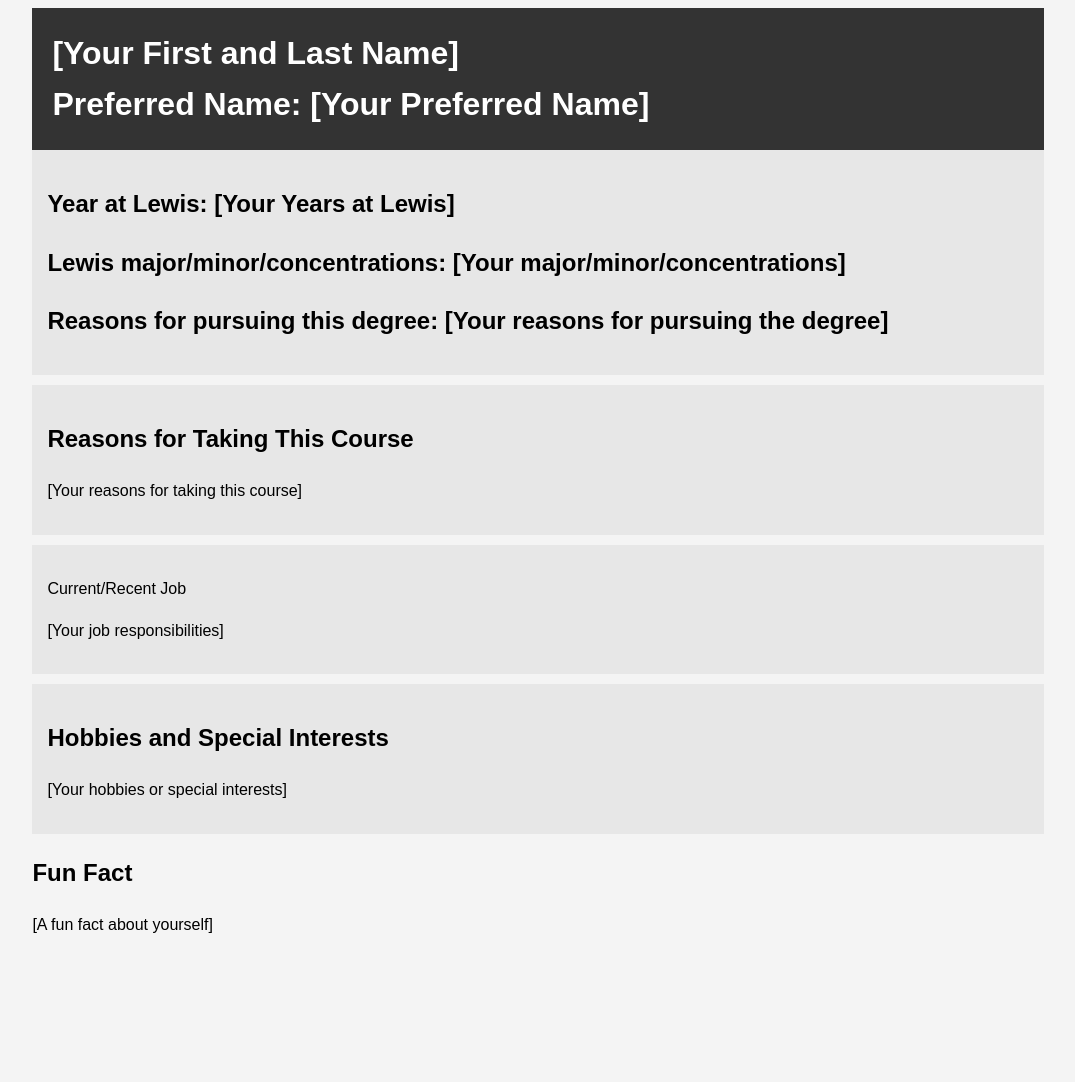
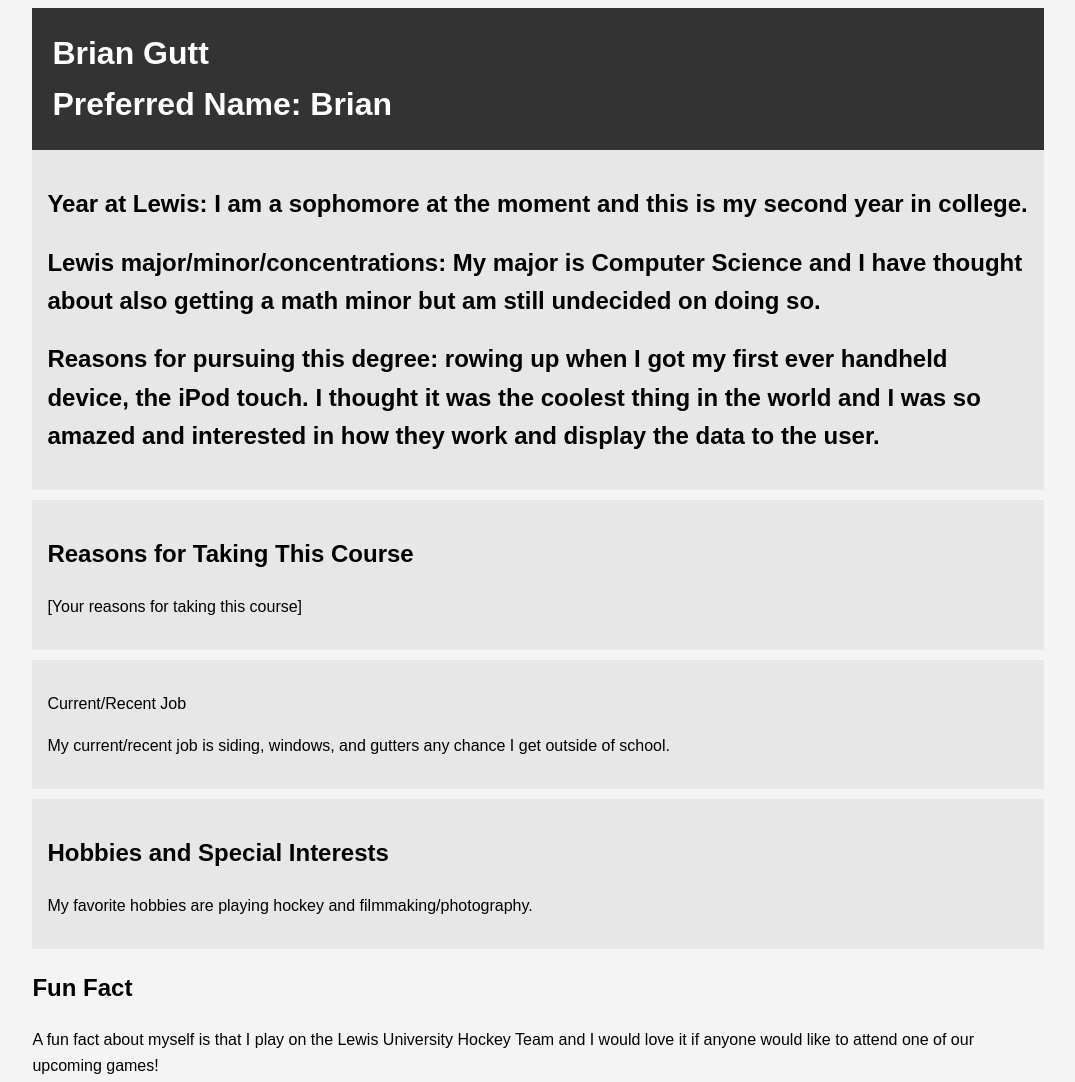
Before and after one commit to briang38/introductions, a plain HTML site: page index.html in a window 1280 px wide. Shown: the whole page, without its empty margins (102-1177 px from the left). Before the commit the page ends 962 px from the top, so only its background shows below. Drawn offline with Linux system fonts and the light colour scheme.

Commit message:
Update name/ preferred name

```diff
--- a/index.html
+++ b/index.html
@@ -31,14 +31,14 @@
 <body>
     <div class="container">
         <header class="main-info">
-            <h1>[Your First and Last Name]</h1>
-            <h1>Preferred Name: [Your Preferred Name]</h1>
+            <h1>Brian Gutt</h1>
+            <h1>Preferred Name: Brian</h1>
         </header>
 
         <section class="lewis">
-			<h2>Year at Lewis: [Your Years at Lewis]</h2>
-			<h2>Lewis major/minor/concentrations: [Your major/minor/concentrations]</h2>
-			<h2>Reasons for pursuing this degree: [Your reasons for pursuing the degree]</h2>
+			<h2>Year at Lewis: I am a sophomore at the moment and this is my second year in college. </h2>
+			<h2>Lewis major/minor/concentrations: My major is Computer Science and I have thought about also getting a math minor but am still undecided on doing so.</h2>
+			<h2>Reasons for pursuing this degree: rowing up when I got my first ever handheld device, the iPod touch. I thought it was the coolest thing in the world and I was so amazed and interested in how they work and display the data to the user.</h2>
         </section>
 
 		<section class="course">
@@ -48,17 +48,17 @@
 
 		<section class="job">
             <p>Current/Recent Job</p>
-			<p>[Your job responsibilities]</p>
+			<p>My current/recent job is siding, windows, and gutters any chance I get outside of school.</p>
         </section>
 
         <section class="hobbies">
             <h2>Hobbies and Special Interests</h2>
-            <p>[Your hobbies or special interests]</p>
+            <p>My favorite hobbies are playing hockey and filmmaking/photography.</p>
         </section>
 
         <section class="fun-fact">
             <h2>Fun Fact</h2>
-            <p>[A fun fact about yourself]</p>
+            <p> A fun fact about myself is that I play on the Lewis University Hockey Team and I would love it if anyone would like to attend one of our upcoming games!</p>
         </section>
     </div>
 </body>
```
